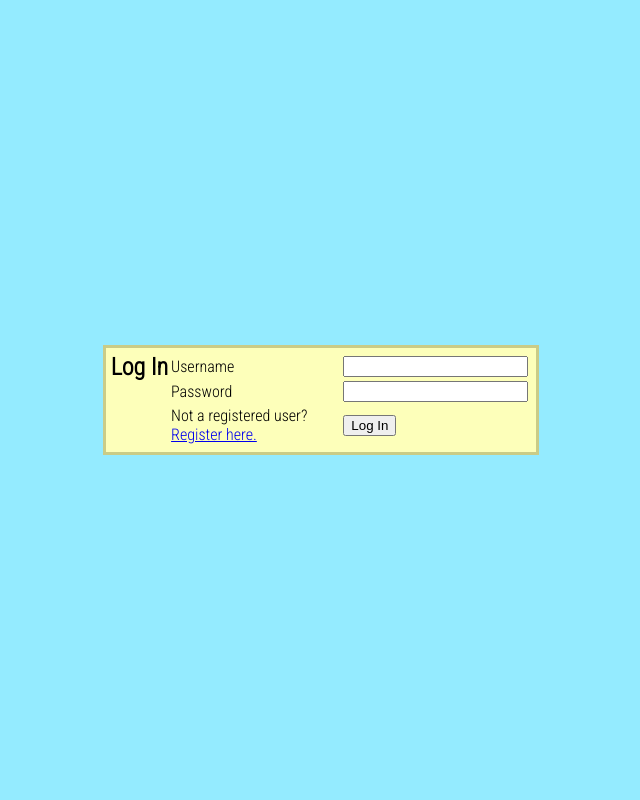
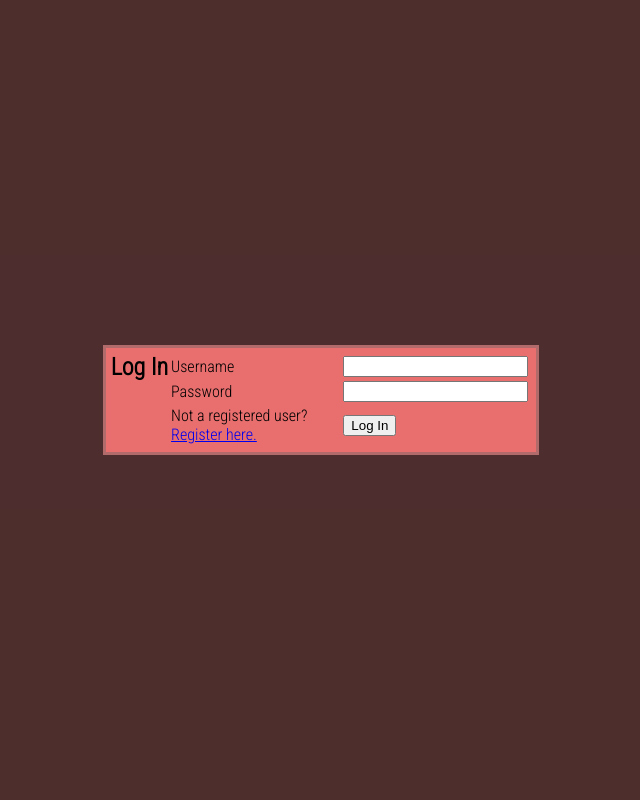
Before and after one commit to Ishq01/TeamRIID__dlup10_ichenadamczyk20_igupta10_rmui10, a Flask app: page / in a window 1280 px wide. Shown: the whole page, without its empty margins (319-959 px from the left). Run offline with Flask 2, Linux system fonts and the light colour scheme.

Commit message:
update css

```diff
--- a/app/static/login-page.css
+++ b/app/static/login-page.css
@@ -7,7 +7,7 @@ body {
 
 .container {
     max-width: 600px;
-    border: 3px solid #cacc87;
-    background-color: #fdffba;
+    border: 3px solid #b16b6b;
+    background-color: #e96e6e;
     padding: 5px;
 }
--- a/app/static/styles.css
+++ b/app/static/styles.css
@@ -6,7 +6,7 @@ html, body {
     padding: 0;
     width: 100%;
     height: 100%;
-    background-color: #94ebff;
+    background-color: #442222c5;
     font-family: 'Roboto Condensed', sans-serif;
 }
 
@@ -16,9 +16,11 @@ p, h1, h2, h3, h4, h5, h6 {
 }
 
 .error-msg {
-    background-color: #ff5a5f;
+    background-color: #d33d42;
+    border-color: #a53d40;
+    border-style: ridge;
+    border-width: 3px;
     border-radius: 5px;
-    margin: 3px;
     padding: 3px;
     font-weight: bold;
     width: calc(100% - 12px);
```
